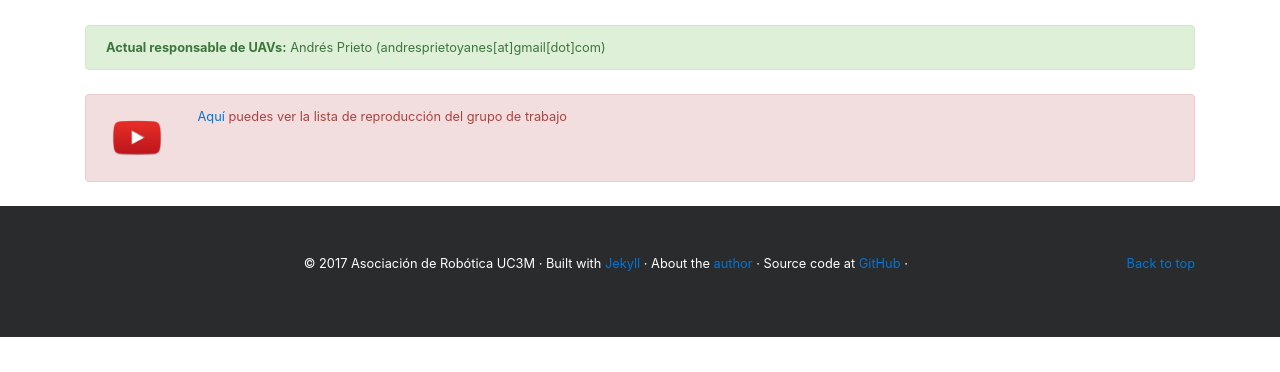
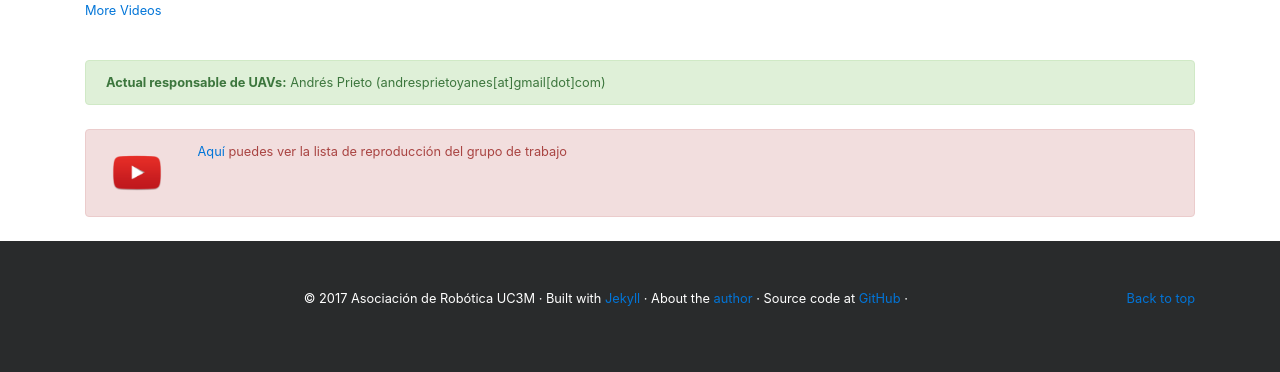
Before and after one commit to asrob-uc3m/asrob-uc3m.github.io, a Jekyll site: the page built from _old_workgroups/2017-05-28-uavs.markdown, in a window 1280 px wide and 900 px high, scrolled down 1152 px, cut to the strip 528-900 px from the top of the window. Built offline with Jekyll 4.4.1, drawn with Linux system fonts in a browser that asks for light colours; before the commit the page ends 2017 px from its top, so only the background shows below that.

Commit message:
Update 2017-05-28-uavs.markdown

```diff
--- a/_old_workgroups/2017-05-28-uavs.markdown
+++ b/_old_workgroups/2017-05-28-uavs.markdown
@@ -8,7 +8,6 @@
 picture_full: /img/uavs-full.jpg
 manager: Andrés Prieto
 manager_email: andresprietoyanes[at]gmail[dot]com
-url_playlist: https://www.youtube.com/playlist?list=PLA0DE7DF739632622
 url_playlist: https://www.youtube.com/playlist?list=PLsVexTwov1BoNi3ouS92CoFPM53v1Siv5
 layout: workgroup
 active: true
@@ -26,3 +25,5 @@
 
 Vuelo de uno de los integrantes de la rama:
 <iframe width="560" height="315" src="https://www.youtube.com/embed/m5p0BPTHmEU?rel=0" frameborder="0" allowfullscreen></iframe>
+
+[More Videos](https://www.youtube.com/playlist?list=PLA0DE7DF739632622)
```
